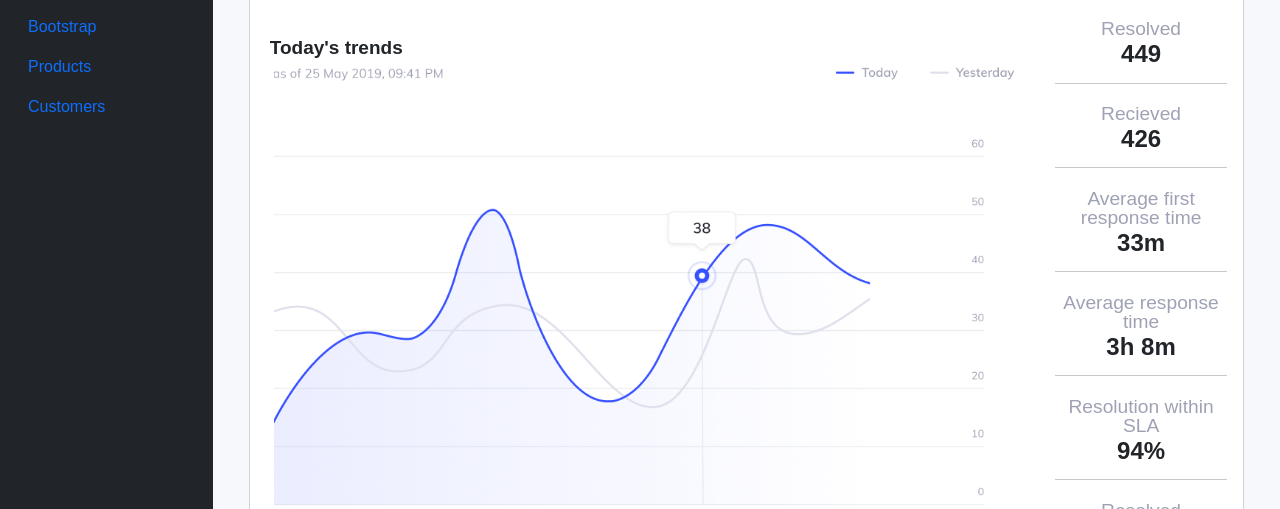
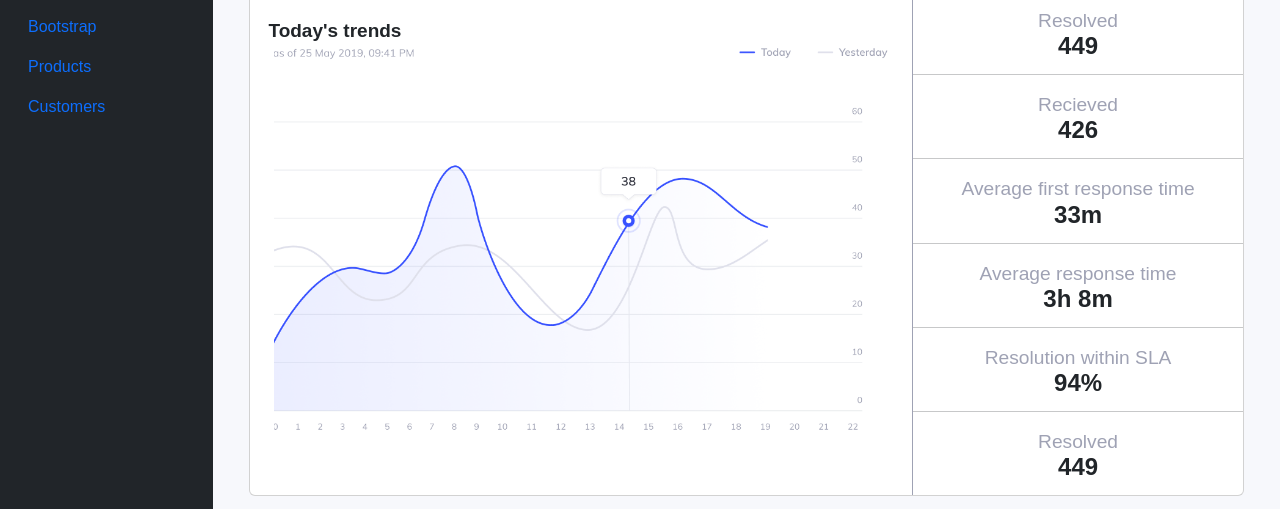
Before and after one commit to VimbaiChikoore/INM320SAA_Bootstrap_MusaM_VimbaiC, a website: page public/index.html in a window 1280 px wide. Shown: the part 224-733 px from the top of the page. Drawn offline with nearby package versions, Linux system fonts and the light colour scheme.

Commit message:
Trends update!

```diff
--- a/public/assets/css/style.css
+++ b/public/assets/css/style.css
@@ -32,6 +32,10 @@ body{
     padding: 1%;
 }
 
+.trends-border{
+    border-left: 1px solid #9FA2B4;;
+}
+
 .trend-status-name{
     font-weight: 400;
     font-size: 1.2em;
--- a/public/index.html
+++ b/public/index.html
@@ -129,13 +129,13 @@
             </div>
 
             <!-- Vimbai: Today's Trends Section -->
-            <div class="card py-3 d-flex flex-row">
+            <div class="card d-flex flex-row">
 
-              <div class="col-sm card-body p-4">
+              <div class="col-sm-8 card-body p-4">
                 <p class="row t-trends">Today's trends</p>
                 <img src="/assets/images/trend-graph.PNG" class="img-fluid" alt="Responsive image">
               </div>
-              <div class="d-flex flex-column justify-content-around col-sm card-body py-2 text-center">
+              <div class="trends-border d-flex flex-column justify-content-around col-sm-4 card-body py-3 px-0 text-center">
 
                 <div>
                   <h5 class="m-sm-auto trend-status-name py-1">Resolved</h5>
```
